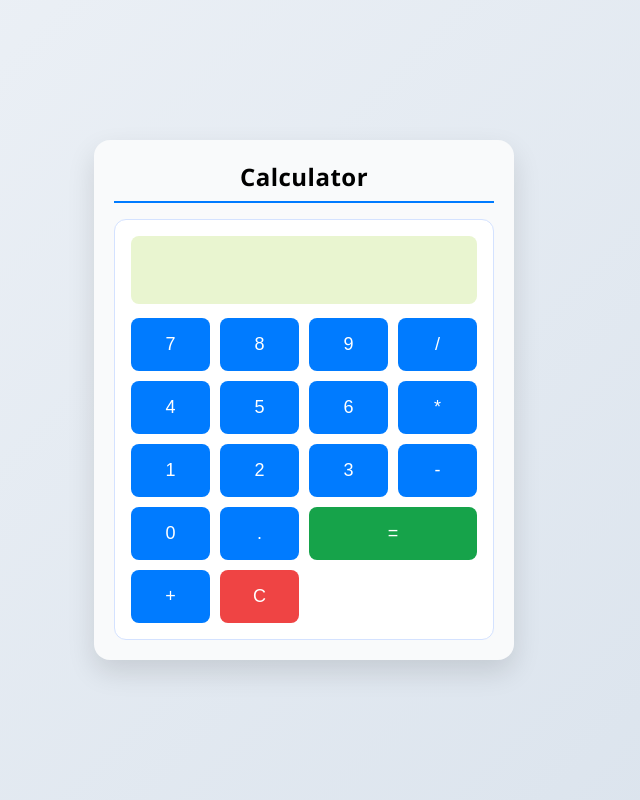
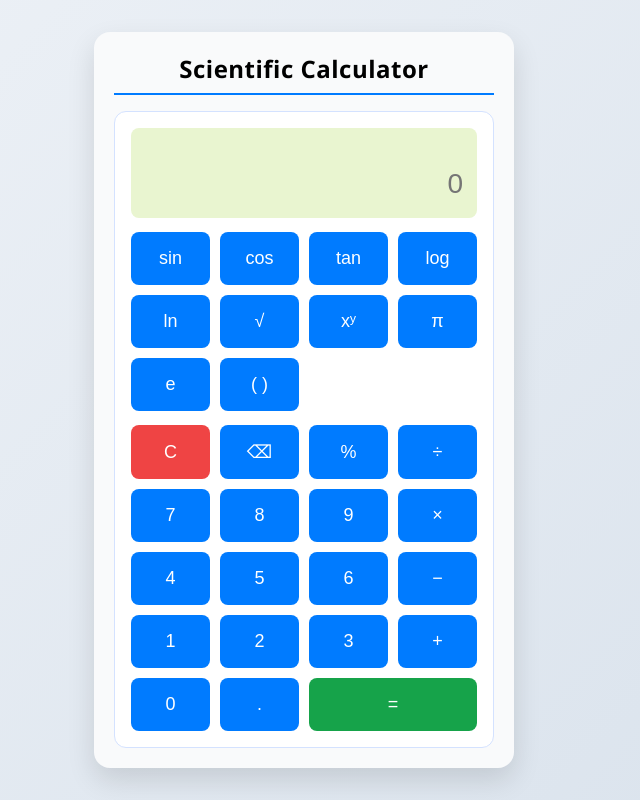
Before and after one commit to Abrarbut/calculator, a plain HTML site: page index.html in a window 1280 px wide. Shown: the whole page, without its empty margins (336-976 px from the left). Drawn offline with Linux system fonts and the light colour scheme.

Commit message:
code is modified with functionalty

```diff
--- a/index.html
+++ b/index.html
@@ -2,47 +2,88 @@
 <html lang="en">
 
 <head>
-    <meta charset="UTF-8">
-    <meta name="viewport" content="width=device-width, initial-scale=1.0">
-    <title>Calculator</title>
-    <link rel="stylesheet" href="style.css">
+  <meta charset="UTF-8" />
+  <meta name="viewport" content="width=device-width, initial-scale=1.0" />
+
+  <!-- SEO -->
+  <title>Scientific Calculator – Free Online Calculator</title>
+  <meta name="description" content="A free, fast, and responsive scientific calculator. Supports basic arithmetic, trigonometry, logarithms, square root, powers, and more. Works on mobile and desktop." />
+  <meta name="keywords" content="calculator, scientific calculator, online calculator, free calculator, math calculator" />
+  <meta name="author" content="Calculator App" />
+  <meta name="robots" content="index, follow" />
+  <link rel="canonical" href="index.html" />
+
+  <!-- Open Graph (social sharing) -->
+  <meta property="og:title" content="Scientific Calculator – Free Online Calculator" />
+  <meta property="og:description" content="A free responsive scientific calculator for basic and advanced math." />
+  <meta property="og:type" content="website" />
+
+  <!-- Theme color for mobile browsers -->
+  <meta name="theme-color" content="#1e293b" />
+
+  <link rel="stylesheet" href="style.css" />
 </head>
 
 <body>
+  <main id="container" role="main" aria-label="Scientific Calculator">
 
-    <!-- main container -->
-    <div id="container">
-        <div class="header">
-            <h1>Calculator</h1>
-        </div>
-        <div id="cal">
-            <div class="display">
-                <input type="text" id="result" disabled>
+    <header class="header">
+      <h1>Scientific Calculator</h1>
+    </header>
 
-            </div>
-            <div class="buttons">
-                <button class="btn">7</button>
-                <button class="btn">8</button>
-                <button class="btn">9</button>
-                <button class="btn">/</button>
-                <button class="btn">4</button>
-                <button class="btn">5</button>
-                <button class="btn">6</button>
-                <button class="btn">*</button>
-                <button class="btn">1</button>
-                <button class="btn">2</button>
-                <button class="btn">3</button>
-                <button class="btn">-</button>
-                <button class="btn">0</button>
-                <button class="btn">.</button>
-                <button class="btn btn-equals">=</button>
-                <button class="btn">+</button>
-                <button class="btn btn-clear">C</button>
-            </div>
-        </div>
-    </div>
+    <section id="cal" aria-label="Calculator">
 
-    <script src="javascript.js"></script>
+      <!-- Display -->
+      <div class="display" aria-live="polite">
+        <div class="display-expression" id="expression">&nbsp;</div>
+        <input type="text" id="result" inputmode="none" readonly aria-label="Calculator display" placeholder="0" />
+      </div>
+
+      <!-- Scientific row -->
+      <div class="buttons sci-row">
+        <button class="btn btn-fn" data-action="sin">sin</button>
+        <button class="btn btn-fn" data-action="cos">cos</button>
+        <button class="btn btn-fn" data-action="tan">tan</button>
+        <button class="btn btn-fn" data-action="log">log</button>
+        <button class="btn btn-fn" data-action="ln">ln</button>
+        <button class="btn btn-fn" data-action="sqrt">√</button>
+        <button class="btn btn-fn" data-action="pow">xʸ</button>
+        <button class="btn btn-fn" data-action="pi">π</button>
+        <button class="btn btn-fn" data-action="e">e</button>
+        <button class="btn btn-fn" data-action="paren">(  )</button>
+      </div>
+
+      <!-- Basic buttons -->
+      <div class="buttons basic-row">
+        <button class="btn btn-clear" data-action="C">C</button>
+        <button class="btn btn-op" data-action="backspace">⌫</button>
+        <button class="btn btn-op" data-action="%">%</button>
+        <button class="btn btn-op" data-action="/">&div;</button>
+
+        <button class="btn btn-num" data-action="7">7</button>
+        <button class="btn btn-num" data-action="8">8</button>
+        <button class="btn btn-num" data-action="9">9</button>
+        <button class="btn btn-op" data-action="*">&times;</button>
+
+        <button class="btn btn-num" data-action="4">4</button>
+        <button class="btn btn-num" data-action="5">5</button>
+        <button class="btn btn-num" data-action="6">6</button>
+        <button class="btn btn-op" data-action="-">−</button>
+
+        <button class="btn btn-num" data-action="1">1</button>
+        <button class="btn btn-num" data-action="2">2</button>
+        <button class="btn btn-num" data-action="3">3</button>
+        <button class="btn btn-op" data-action="+">+</button>
+
+        <button class="btn btn-num" data-action="0">0</button>
+        <button class="btn btn-num" data-action=".">.</button>
+        <button class="btn btn-equals" data-action="=" aria-label="equals">=</button>
+      </div>
+
+    </section>
+  </main>
+
+  <script src="javascript.js"></script>
 </body>
 
 </html>
```
